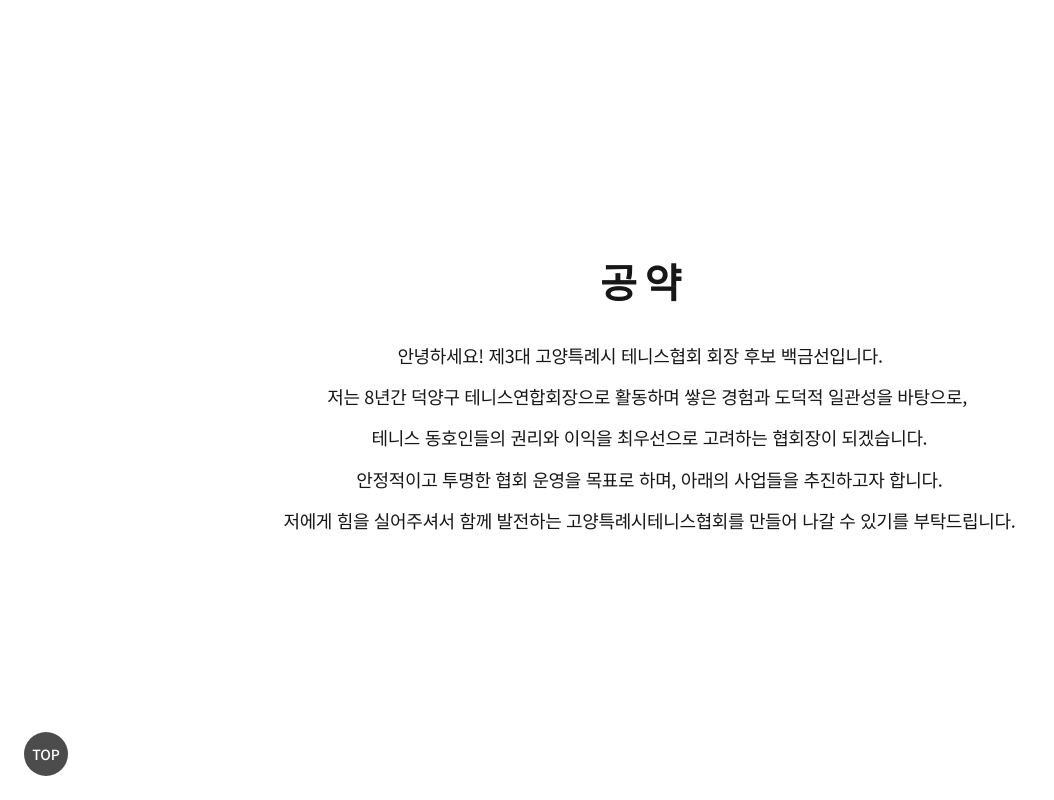
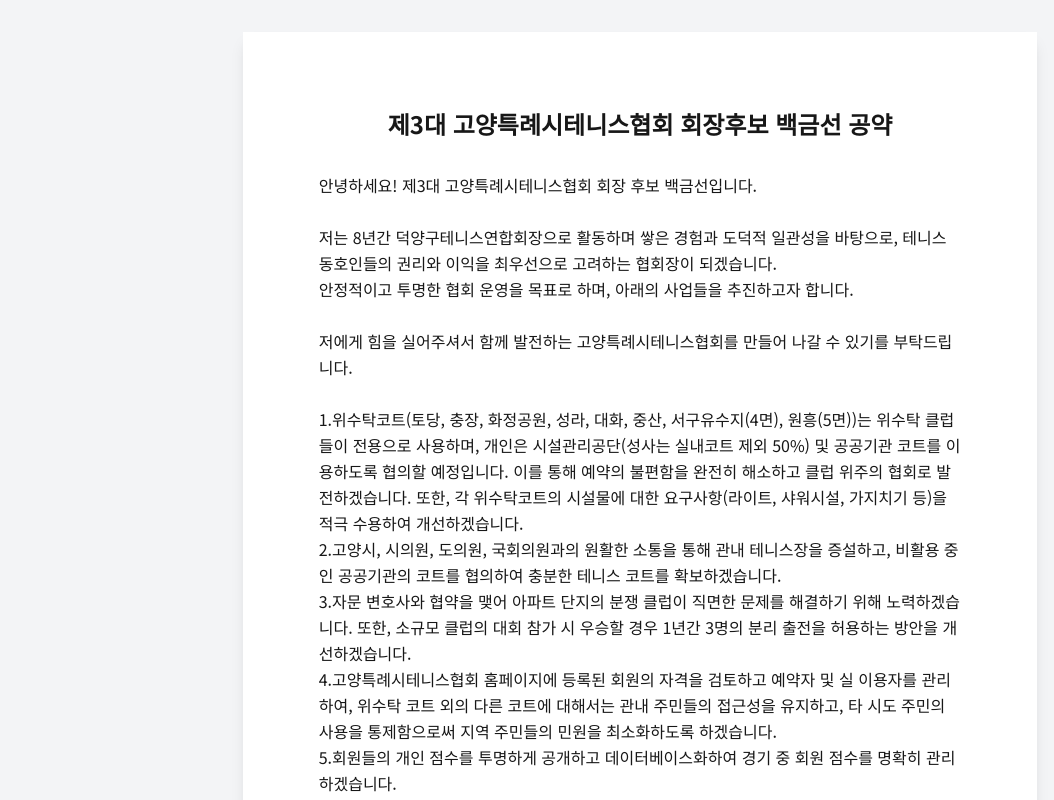
Before and after one commit to kimjy0301/whitegoldline, a Next.js app: page / in a window 1280 px wide. Shown: the whole page, without its empty margins (0-1054 px from the left). Built offline with nearby package versions, Linux system fonts and the light colour scheme; a web font is replaced by a local one.

Commit message:
메인페이지 변경

```diff
--- a/app/page.tsx
+++ b/app/page.tsx
@@ -1,7 +1,6 @@
 "use client";
 
-import PromisePage from "@/components/PromisePage";
-import ScrollToTop from "@/components/ScrollToTop";
+import PromisePage from "@/app/promise/page";
 
 interface Promise {
   id: number;
@@ -82,14 +81,15 @@ const promises: Promise[] = [
 export default function Home() {
   return (
     <main className="app">
-      {promises.map((promise) => (
+      {/* {promises.map((promise) => (
         <PromisePage
           key={promise.id}
           title={promise.title}
           content={promise.content}
         />
       ))}
-      <ScrollToTop />
+      <ScrollToTop /> */}
+      <PromisePage />
     </main>
   );
 }
```
